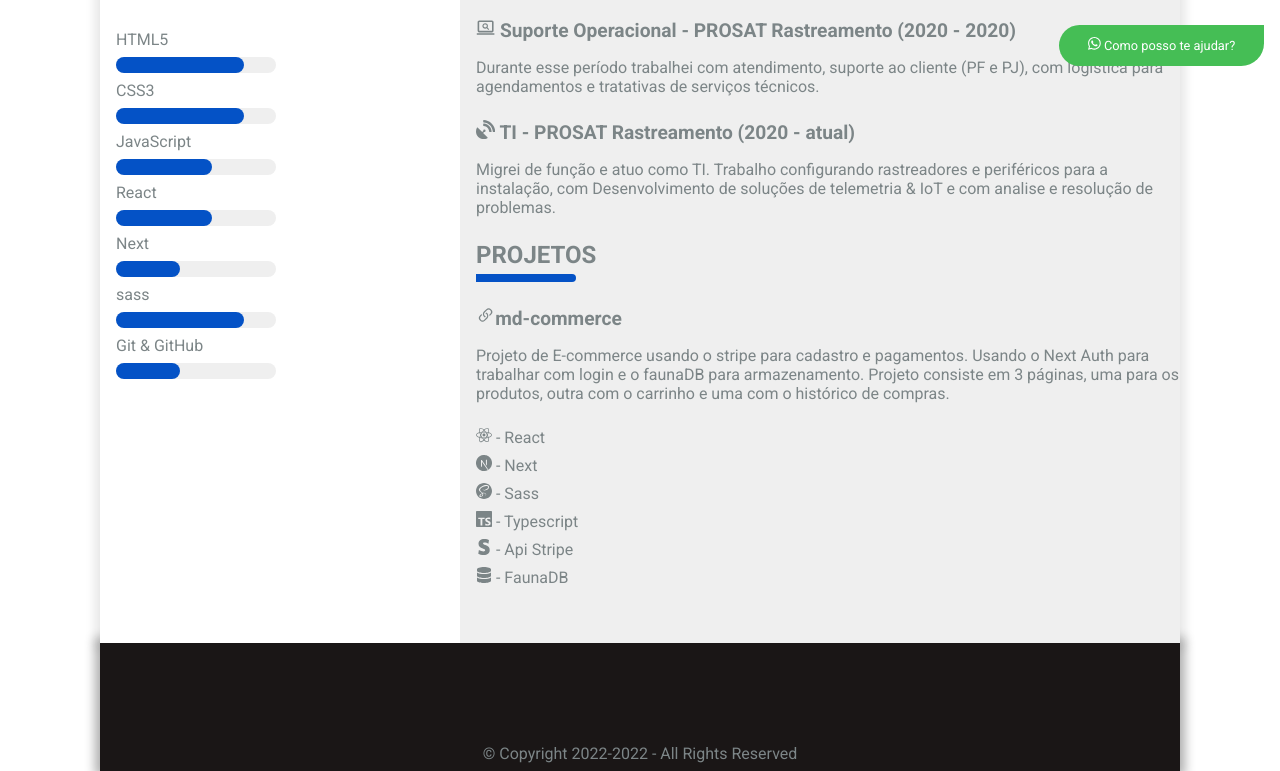
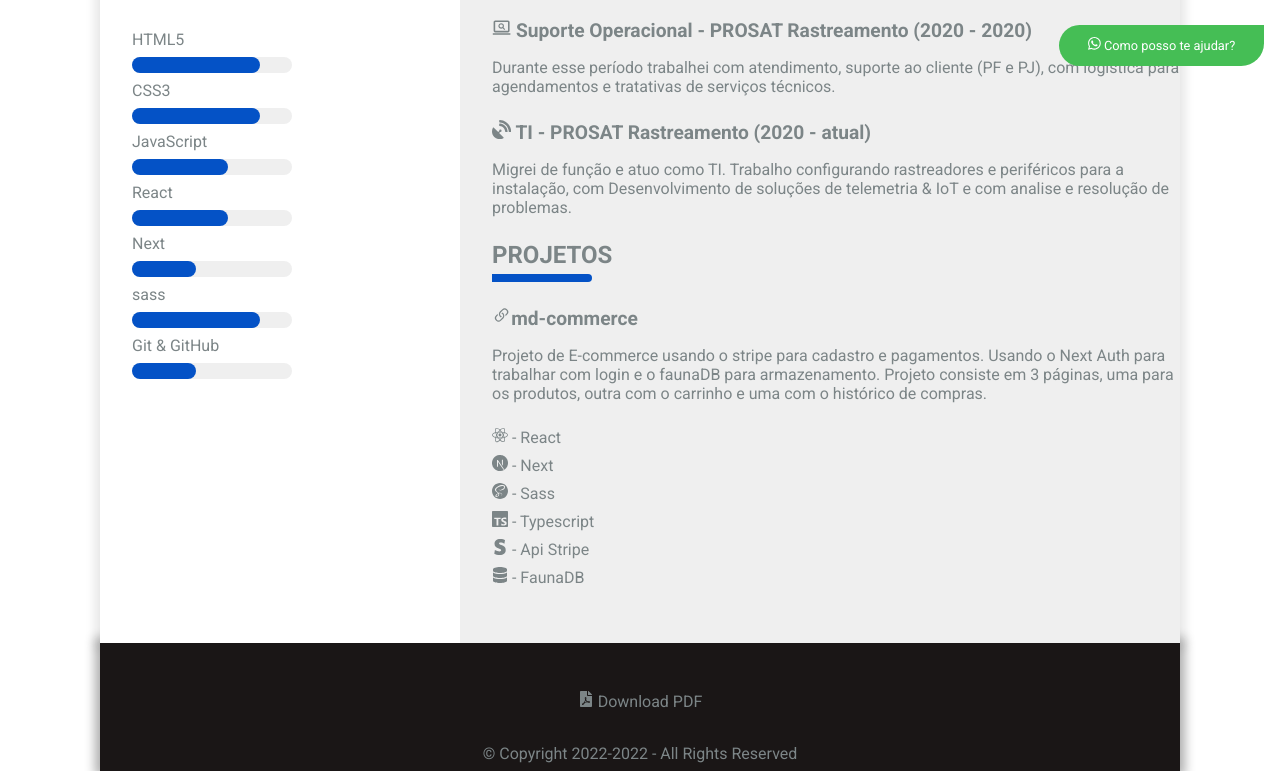
Before and after one commit to MayconDouglasGois/md-curriculo, a React (Create React App) app: page / in a window 1280 px wide. Shown: the part 718-1489 px from the top of the page. Built offline with nearby package versions, Linux system fonts and the light colour scheme.

Commit message:
adesão download PDF
inserido a função de download de uma versão do site em PDF.

```diff
--- a/src/components/Body/style.scss
+++ b/src/components/Body/style.scss
@@ -10,7 +10,7 @@
 
 section{
     padding-top: 10rem;
-    padding-left: 1rem;
+    padding-left: 2rem;
     padding-bottom: 2rem;
 
 
--- a/src/components/Footer/index.tsx
+++ b/src/components/Footer/index.tsx
@@ -1,4 +1,4 @@
-import React from 'react'
+import {FaFilePdf} from 'react-icons/fa'
 import './style.scss'
 
 
@@ -13,6 +13,8 @@
     <footer className='footer'>
     <div className='footer-content'>
 
+      <a href="curriculo.pdf" download><FaFilePdf/> Download PDF</a>
+
       <span>© Copyright 2022-{anoAtual} - All Rights Reserved</span>
     </div>
     </footer>
--- a/src/components/Footer/style.scss
+++ b/src/components/Footer/style.scss
@@ -6,12 +6,18 @@
 
 .footer-content{
     display: flex;
-    justify-content: center;
-    align-items: flex-end;
+    flex-direction: column;
+    justify-content: space-between;
+    align-items: center;
 
     background-color: rgb(26, 22, 22);
     margin: auto;
     height: 8rem;
     max-width: 1080px;
     box-shadow: 0px 0px 10px 5px rgba(0, 0, 0, 0.322);
+
+    a{
+        padding-top: 3rem;
+        display: block;
+    }
 }
```
Also changed, not shown: 1 other file (tests, documents, lock files or other folders).
